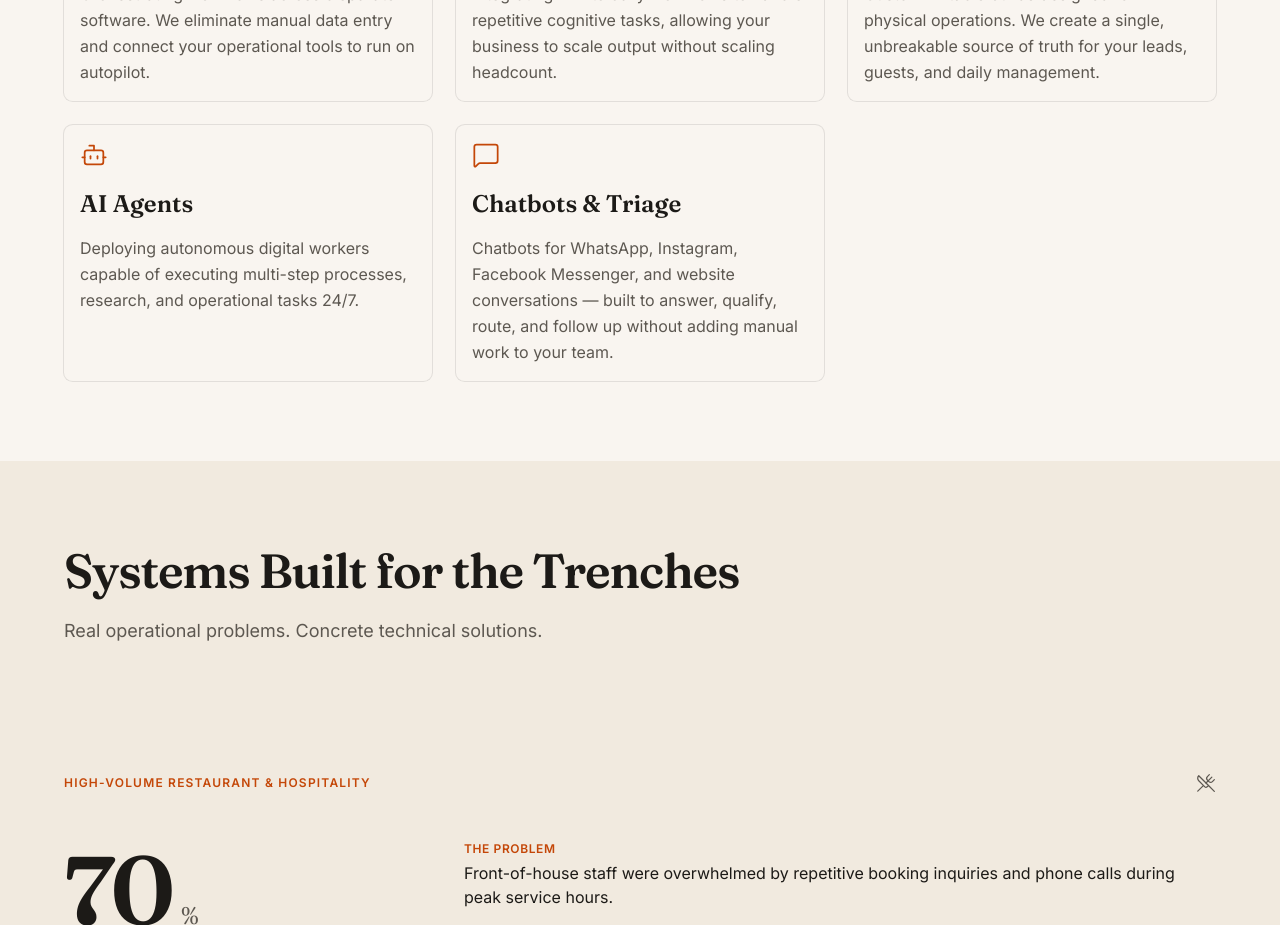
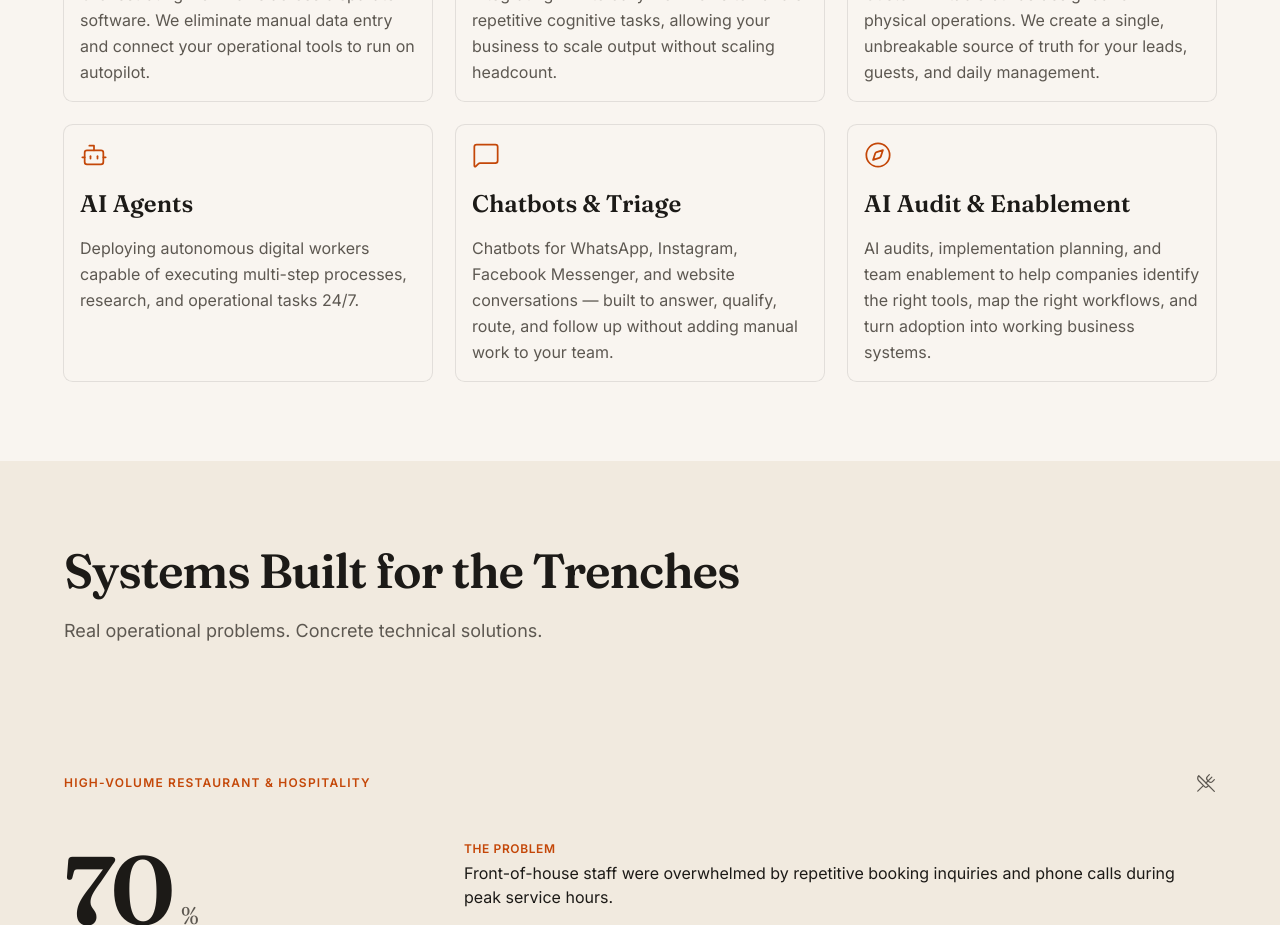
Before and after one commit to SissoDigital/sissoai-website, a Next.js app: page / in a window 1280 px wide. Shown: the part 2040-2965 px from the top of the page. Built offline with nearby package versions, Linux system fonts and the light colour scheme; no server answers.

Commit message:
Add AI audit enablement service

```diff
--- a/components/sections/services.tsx
+++ b/components/sections/services.tsx
@@ -1,6 +1,7 @@
 import {
   Bot,
   BrainCircuit,
+  Compass,
   Database,
   MessageSquare,
   Workflow,
@@ -41,6 +42,11 @@ const services: Service[] = [
     title: "Chatbots & Triage",
     body: "Chatbots for WhatsApp, Instagram, Facebook Messenger, and website conversations — built to answer, qualify, route, and follow up without adding manual work to your team.",
   },
+  {
+    icon: Compass,
+    title: "AI Audit & Enablement",
+    body: "AI audits, implementation planning, and team enablement to help companies identify the right tools, map the right workflows, and turn adoption into working business systems.",
+  },
 ];
 
 export function Services() {
```
